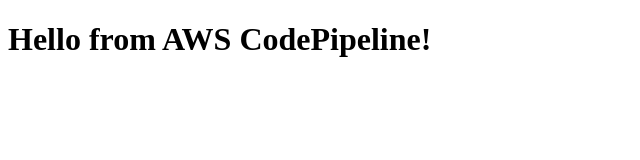
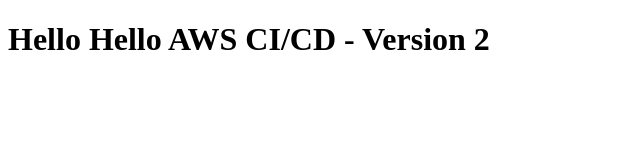
Before and after one commit to Ranjithyit/simple-cicd-demo, a plain HTML site: page index.html in a window 1280 px wide. Shown: the whole page, without its empty margins (0-640 px from the left). Drawn offline with Linux system fonts and the light colour scheme.

Commit message:
Updated index page

```diff
--- a/index.html
+++ b/index.html
@@ -4,6 +4,6 @@
     <title>My AWS CI/CD Demo</title>
 </head>
 <body>
-    <h1>Hello from AWS CodePipeline!</h1>
+    <h1>Hello Hello AWS CI/CD - Version 2</h1>
 </body>
 </html>
```
